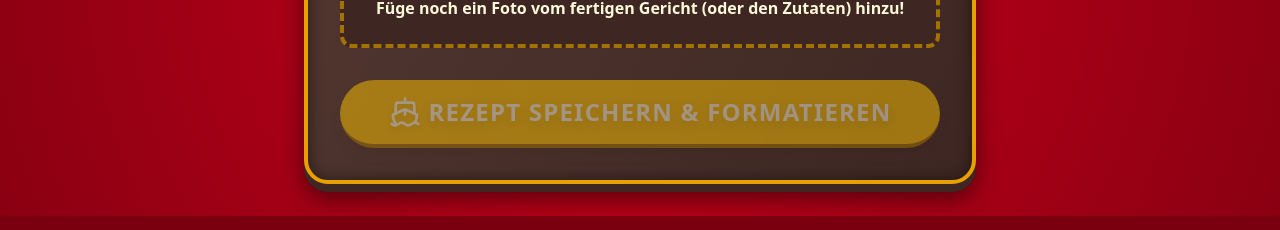
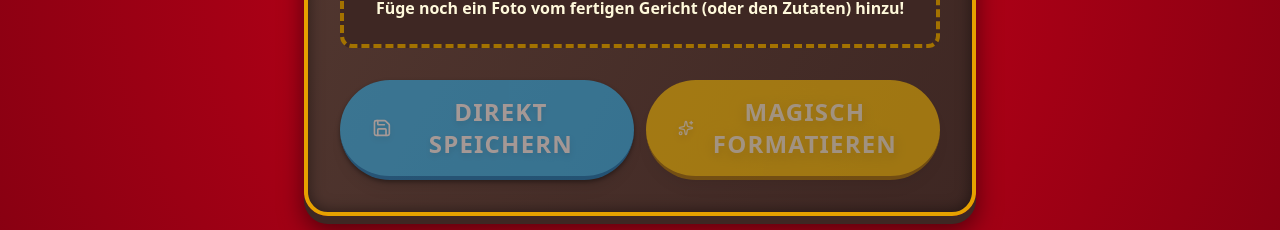
Before and after one commit to lilu31/captains-kochbuch, a Next.js app: page /cookup in a window 1280 px wide. Shown: the part 1076-1306 px from the top of the page. Built offline with nearby package versions, Linux system fonts and the light colour scheme; no server answers; the database is empty.

Commit message:
feat(cookup): make AI formatting optional with 'Direkt speichern' vs 'Magisch formatieren' buttons

```diff
--- a/src/app/cookup/page.tsx
+++ b/src/app/cookup/page.tsx
@@ -5,7 +5,7 @@ import { motion, AnimatePresence } from "framer-motion";
 import { TreasureCard } from "@/components/ui/TreasureCard";
 import { ChunkyButton } from "@/components/ui/ChunkyButton";
 import { RecipeCard, Recipe } from "@/components/ui/RecipeCard";
-import { ArrowLeft, ChefHat, Camera, Plus, Trash2, Sailboat, Ship, Link as LinkIcon } from "lucide-react";
+import { ArrowLeft, ChefHat, Camera, Plus, Trash2, Sailboat, Ship, Link as LinkIcon, Save, Sparkles } from "lucide-react";
 import Link from "next/link";
 import { cn } from "@/lib/utils";
 import { useRecipes } from "@/hooks/useRecipes";
@@ -75,13 +75,44 @@ export default function CookupPage() {
         }
     };
 
-    const handleCookup = async () => {
+    const handleCookup = async (skipFormatting = false) => {
         if (ingredients.length === 0 && steps.length === 0 && !imagePreview && !importUrl) return;
 
         setIsLoading(true);
 
         try {
             let data;
+
+            if (skipFormatting && !importUrl) {
+                // Save raw input directly without API formatting
+                const rawTitle = recipeTitle || "Neues Rezept";
+                const rawImageUrl = imagePreview || `https://pollinations.ai/p/${encodeURIComponent(rawTitle + " 3d cartoon style delicious food shiny vibrant colorful")}?width=1200&height=800&nologo=true`;
+
+                // Simple local veg/vegan guess based on common non-veg ingredients
+                const allIngs = ingredients.join(' ').toLowerCase();
+                const meatKeywords = ['fleisch', 'huhn', 'hähnchen', 'rind', 'schwein', 'lachs', 'fisch', 'thunfisch', 'speck', 'schinken', 'wurst', 'hack', 'chicken', 'beef', 'pork', 'bacon', 'garnelen', 'shrimp', 'ente', 'lamm', 'gelatine', 'anchovis'];
+                const dairyKeywords = ['milch', 'käse', 'butter', 'sahne', 'quark', 'joghurt', 'ei', 'eier', 'honig', 'cream', 'cheese', 'milk', 'egg', 'schmand', 'crème'];
+                const hasMeat = meatKeywords.some(k => allIngs.includes(k));
+                const hasDairy = dairyKeywords.some(k => allIngs.includes(k));
+
+                const directRecipe = {
+                    id: `generated-${Date.now()}`,
+                    title: rawTitle,
+                    image_url: rawImageUrl,
+                    ingredients: ingredients.map(i => ({ amount: "", item: i })),
+                    steps: steps.length > 0 ? steps : ["Zubereitung siehe Originalrezept."],
+                    creator_id: userId || undefined,
+                    portions: 4,
+                    is_vegetarian: !hasMeat,
+                    is_vegan: !hasMeat && !hasDairy
+                };
+
+                setRecipe(directRecipe);
+                addRecipe(directRecipe);
+                setIsLoading(false);
+                setIsImporting(false);
+                return;
+            }
 
             // If URL is provided, try importing first
             if (importUrl) {
@@ -201,7 +232,7 @@ export default function CookupPage() {
                                             className="w-full bg-treasure-wood border-2 border-gold-900 rounded-lg px-4 py-3 text-white placeholder-gold-700 focus:outline-none focus:border-sky-500 transition font-bold"
                                         />
                                         <button
-                                            onClick={handleCookup}
+                                            onClick={() => handleCookup()}
                                             disabled={!importUrl || isLoading || isImporting}
                                             className="px-4 sm:px-6 bg-sky-600 hover:bg-sky-500 text-white font-black rounded-lg transition disabled:opacity-50 flex items-center justify-center gap-2 shrink-0"
                                             type="button"
@@ -332,15 +363,27 @@ export default function CookupPage() {
                                     )}
                                 </div>
 
-                                <ChunkyButton
-                                    size="lg"
-                                    className="w-full"
-                                    onClick={handleCookup}
-                                    disabled={ingredients.length === 0 && steps.length === 0 && !imagePreview}
-                                >
-                                    <Ship className="w-8 h-8" />
-                                    Rezept speichern & formatieren
-                                </ChunkyButton>
+                                <div className="flex gap-3 w-full">
+                                    <ChunkyButton
+                                        size="lg"
+                                        className="flex-1"
+                                        onClick={() => handleCookup(true)}
+                                        disabled={ingredients.length === 0 && steps.length === 0 && !imagePreview}
+                                        variant="secondary"
+                                    >
+                                        <Save className="w-6 h-6" />
+                                        Direkt speichern
+                                    </ChunkyButton>
+                                    <ChunkyButton
+                                        size="lg"
+                                        className="flex-1"
+                                        onClick={() => handleCookup(false)}
+                                        disabled={ingredients.length === 0 && steps.length === 0 && !imagePreview}
+                                    >
+                                        <Sparkles className="w-6 h-6" />
+                                        Magisch formatieren
+                                    </ChunkyButton>
+                                </div>
                             </TreasureCard>
                         </motion.div>
                     ) : isLoading ? (
```
